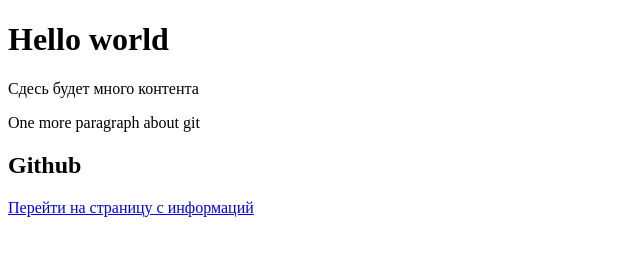
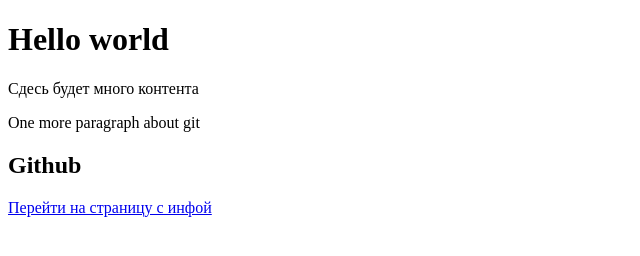
Before and after one commit to Markintoshi/githtml, a plain HTML site: page index.html in a window 1280 px wide. Shown: the full height of the page, 0-640 px from the left. Drawn offline with Linux system fonts and the light colour scheme.

Commit message:
Update index.html

```diff
--- a/index.html
+++ b/index.html
@@ -10,6 +10,6 @@
   <p>Сдесь будет много контента</p>
   <p>One more paragraph about git</p>
   <h2>Github</h2>
-  <a href="pages/about.html" class="">Перейти на страницу с информаций</a>
+  <a href="pages/about.html" class="">Перейти на страницу с инфой</a>
 </body>
 </html>
```
